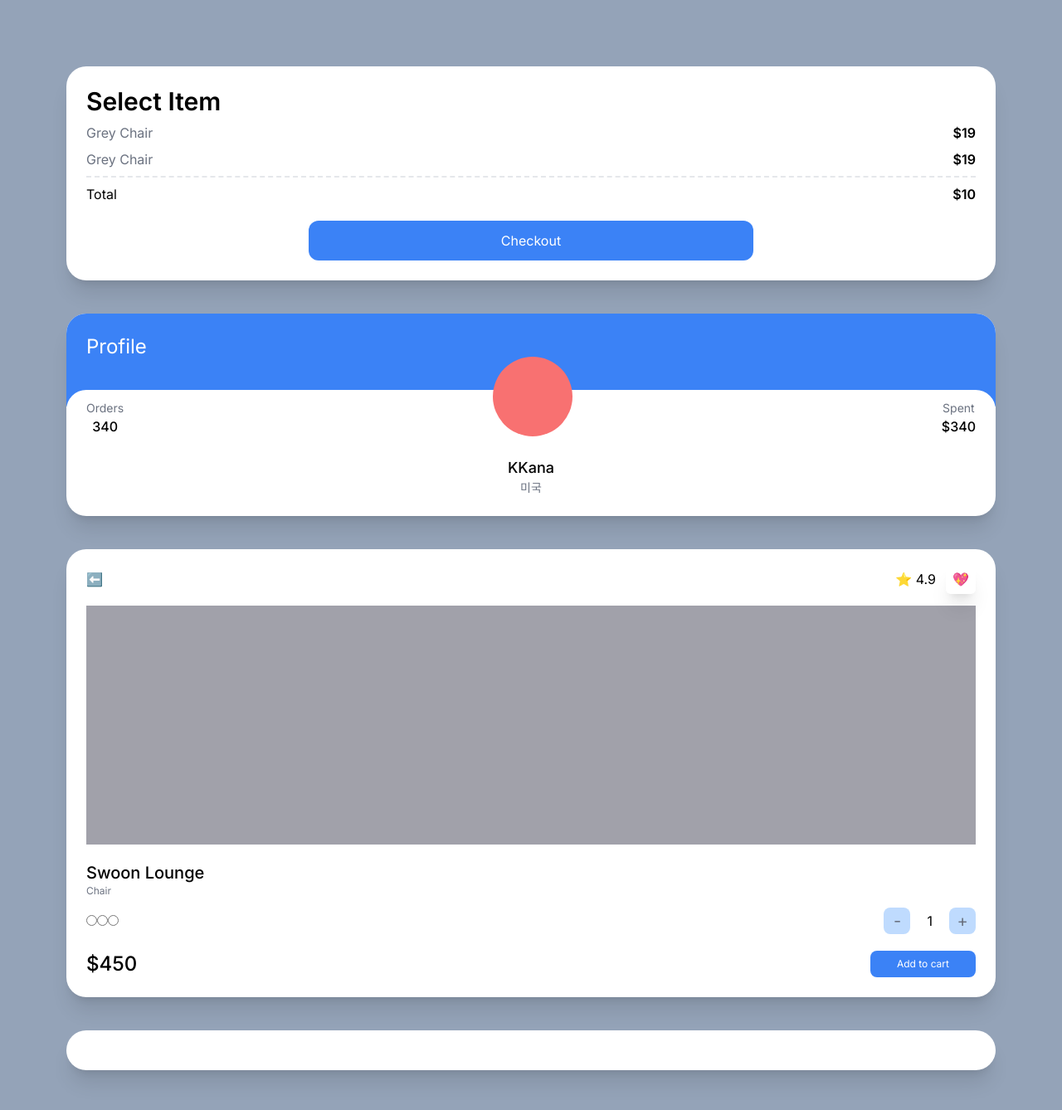
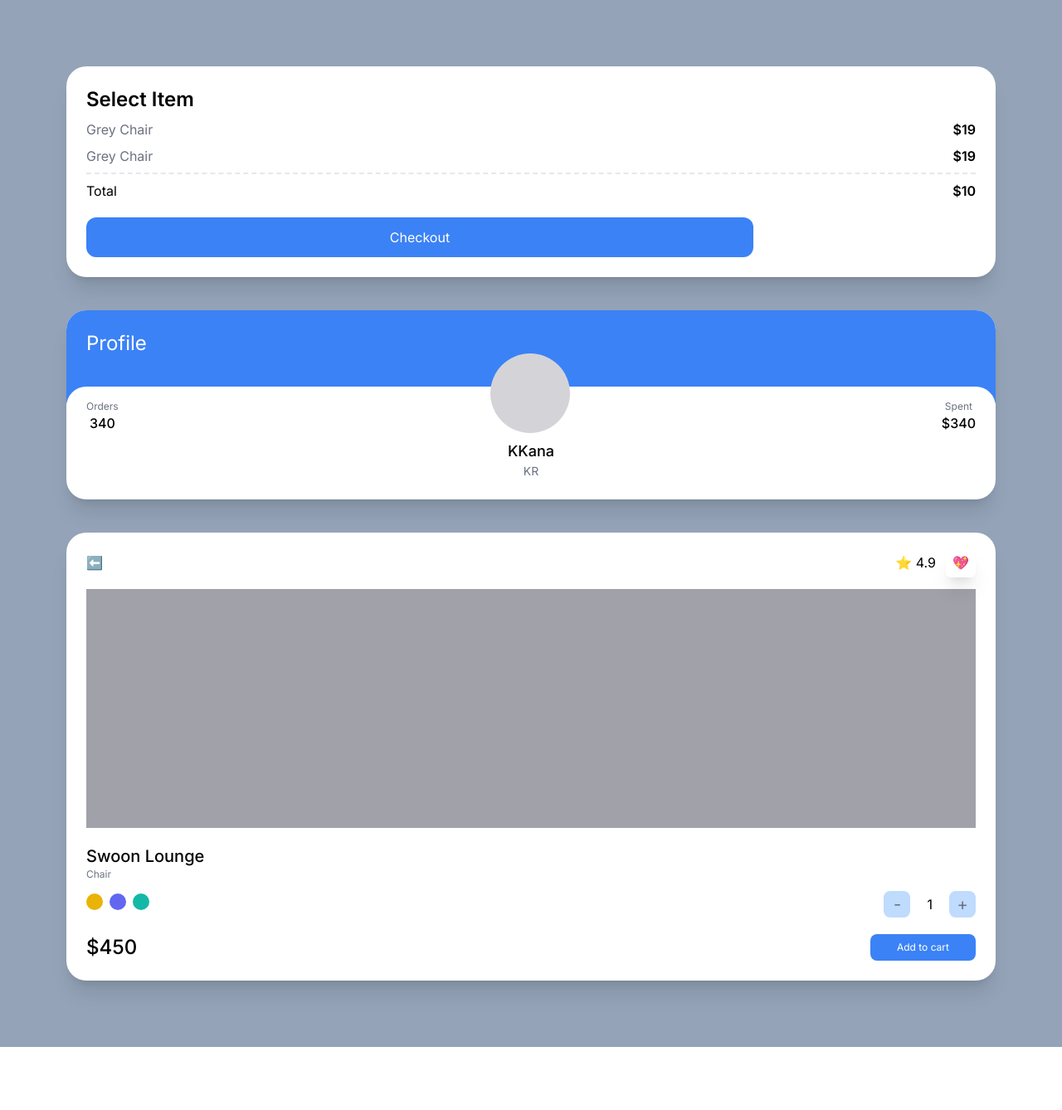
Before and after one commit to kanaheo/carrot-market, a Next.js app: page / in a window 1280 px wide. Shown: the top 1338 px of the page at 83% size. After the commit the page ends 1262 px from the top, so only its background shows below. Built offline with nearby package versions, Linux system fonts and the light colour scheme.

Commit message:
tailwindcss practice and preitter setting

```diff
--- a/app/page.tsx
+++ b/app/page.tsx
@@ -1,8 +1,11 @@
 export default function Home() {
+  const jony = {
+    name: "jfaksjdfkj",
+  };
   return (
     <div className="bg-slate-400 py-20 px-20 grid gap-10 min-h-screen">
       <div className="bg-white p-6 rounded-3xl shadow-xl">
-        <span className="font-semibold text-3xl">Select Item</span>
+        <span className="font-semibold text-2xl">Select Item</span>
         <div className="flex justify-between my-2">
           <span className="text-gray-500">Grey Chair</span>
           <span className="font-semibold">$19</span>
@@ -15,13 +18,14 @@
           <span>Total</span>
           <span className="font-semibold">$10</span>
         </div>
-        <div
+        <button
           className="mt-5 bg-blue-500 text-white p-3
-          text-center rounded-xl w-2/4 mx-auto
-         "
+          text-center rounded-xl w-3/4 mx-auto
+          hover:bg-teal-500 hover:text-black
+          active:bg-yellow-500 focus:bg-red-500"
         >
           Checkout
-        </div>
+        </button>
       </div>
       <div className="bg-white overflow-hidden rounded-3xl shadow-xl">
         <div className="bg-blue-500 p-6 pb-14">
@@ -30,18 +34,18 @@
         <div className="rounded-3xl p-6 bg-white relative -top-5">
           <div className="flex relative -top-16 items-end justify-between">
             <div className="flex flex-col items-center">
-              <span className="text-sm text-gray-500">Orders</span>
+              <span className="text-xs text-gray-500">Orders</span>
               <span className="font-medium">340</span>
             </div>
-            <div className="h-24 w-24 bg-red-400 rounded-full" />
+            <div className="h-24 w-24 bg-zinc-300 rounded-full" />
             <div className="flex flex-col items-center">
-              <span className="text-sm text-gray-500">Spent</span>
+              <span className="text-xs text-gray-500">Spent</span>
               <span className="font-medium">$340</span>
             </div>
           </div>
-          <div className="relative  flex flex-col items-center -mt-10 -mb-5">
+          <div className="relative  flex flex-col items-center -mt-14 -mb-5">
             <span className="text-lg font-medium">KKana</span>
-            <span className="text-sm text-gray-500">미국</span>
+            <span className="text-sm text-gray-500">KR</span>
           </div>
         </div>
       </div>
@@ -58,10 +62,10 @@
           <span className="font-medium text-xl">Swoon Lounge</span>
           <span className="text-xs text-gray-500">Chair</span>
           <div className="mt-3 mb-5 flex justify-between items-center">
-            <div>
-              <input type="radio" />
-              <input type="radio" />
-              <input type="radio" />
+            <div className="space-x-2">
+              <button className="w-5 h-5 rounded-full bg-yellow-500" />
+              <button className="w-5 h-5 rounded-full bg-indigo-500" />
+              <button className="w-5 h-5 rounded-full bg-teal-500" />
             </div>
             <div className="flex items-center space-x-5">
               <button className=" rounded-lg bg-blue-200 flex justify-center items-center aspect-square w-8 text-xl text-gray-500">
@@ -81,7 +85,6 @@
           </div>
         </div>
       </div>
-      <div className="bg-white p-6 rounded-3xl shadow-xl"></div>
     </div>
-  )
+  );
 }
--- a/package.json
+++ b/package.json
@@ -17,10 +17,12 @@
     "eslint-config-next": "13.4.2",
     "next": "13.4.2",
     "postcss": "^8.4.23",
-    "prettier": "^2.8.8",
     "react": "18.2.0",
     "react-dom": "18.2.0",
     "tailwindcss": "^3.3.2",
     "typescript": "5.0.4"
+  },
+  "devDependencies": {
+    "prettier": "2.8.8"
   }
 }
```
Also changed, not shown: .eslintrc.json, .prettierrc.json (added), 1 other file (tests, documents, lock files or other folders).
